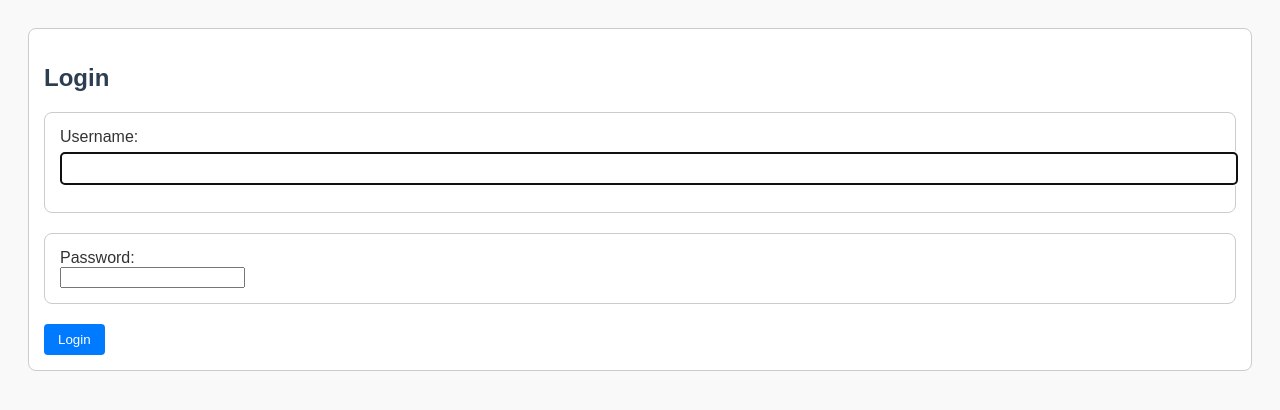
After one commit to qwerty123950/forum_app, a Django app: page /login/ in a window 1280 px wide. The commit adds this page. Shown: the top 410 px of the page. Run offline with Django 5.2, Linux system fonts and the light colour scheme.

Commit message:
added user login

```diff
--- a/forum/settings.py
+++ b/forum/settings.py
@@ -101,3 +101,7 @@ REST_FRAMEWORK = {
     'DEFAULT_PAGINATION_CLASS': 'rest_framework.pagination.PageNumberPagination',
     'PAGE_SIZE': 10,
 }
+
+LOGIN_URL = '/login/'
+LOGIN_REDIRECT_URL = '/'
+LOGOUT_REDIRECT_URL = '/login/'
--- a/forum/urls.py
+++ b/forum/urls.py
@@ -1,11 +1,15 @@
 from django.contrib import admin
 from django.urls import path,include
+from django.contrib.auth import views as auth_views
+from django.contrib.auth.views import LogoutView
 from boards import views
 
 
 urlpatterns = [
     path('', views.home, name='home'),
     path('admin/', admin.site.urls),
+    path('login/', auth_views.LoginView.as_view(template_name='login.html'), name='login'),
+    path('logout/', views.custom_logout, name='logout'),
     path('boards/create/', views.create_board, name='create_board'),
     path('success/', views.board_success, name='board_success'),
     path('boards/<int:board_id>/new/', views.new_topic, name='new_topic'),
--- a/templates/home.html
+++ b/templates/home.html
@@ -6,6 +6,12 @@
     <meta name="viewport" content="width=device-width, initial-scale=1.0">
     <title>Forum Home</title>
     <link rel="stylesheet" href="{% static 'css/style.css' %}">
+    {% if user.is_authenticated %}
+        <p>Welcome, {{ user.username }} | <a href="{% url 'logout' %}">Logout</a></p>
+    {% else %}
+        <a href="{% url 'login' %}">Login</a>
+    {% endif %}
+
 </head>
 <body>
     <h1>Forum Home Page</h1>
--- /dev/null
+++ b/templates/login.html
@@ -0,0 +1,29 @@
+{% load static %}
+<!DOCTYPE html>
+<html lang="en">
+<head>
+    <meta charset="UTF-8">
+    <title>Login</title>
+    <link rel="stylesheet" href="{% static 'css/style.css' %}">
+</head>
+<body>
+    <div class="form-container">
+        <h2>Login</h2>
+        {% if form.errors %}
+            <p class="error">Invalid username or password</p>
+        {% endif %}
+        <form method="post">
+            {% csrf_token %}
+            <div>
+                {{ form.username.label_tag }}<br>
+                {{ form.username }}
+            </div>
+            <div>
+                {{ form.password.label_tag }}<br>
+                {{ form.password }}
+            </div>
+            <button type="submit">Login</button>
+        </form>
+    </div>
+</body>
+</html>
```
Also changed, not shown: boards/views.py (+12 -10 lines), templates/logout.html (added, +18 -0 lines).
